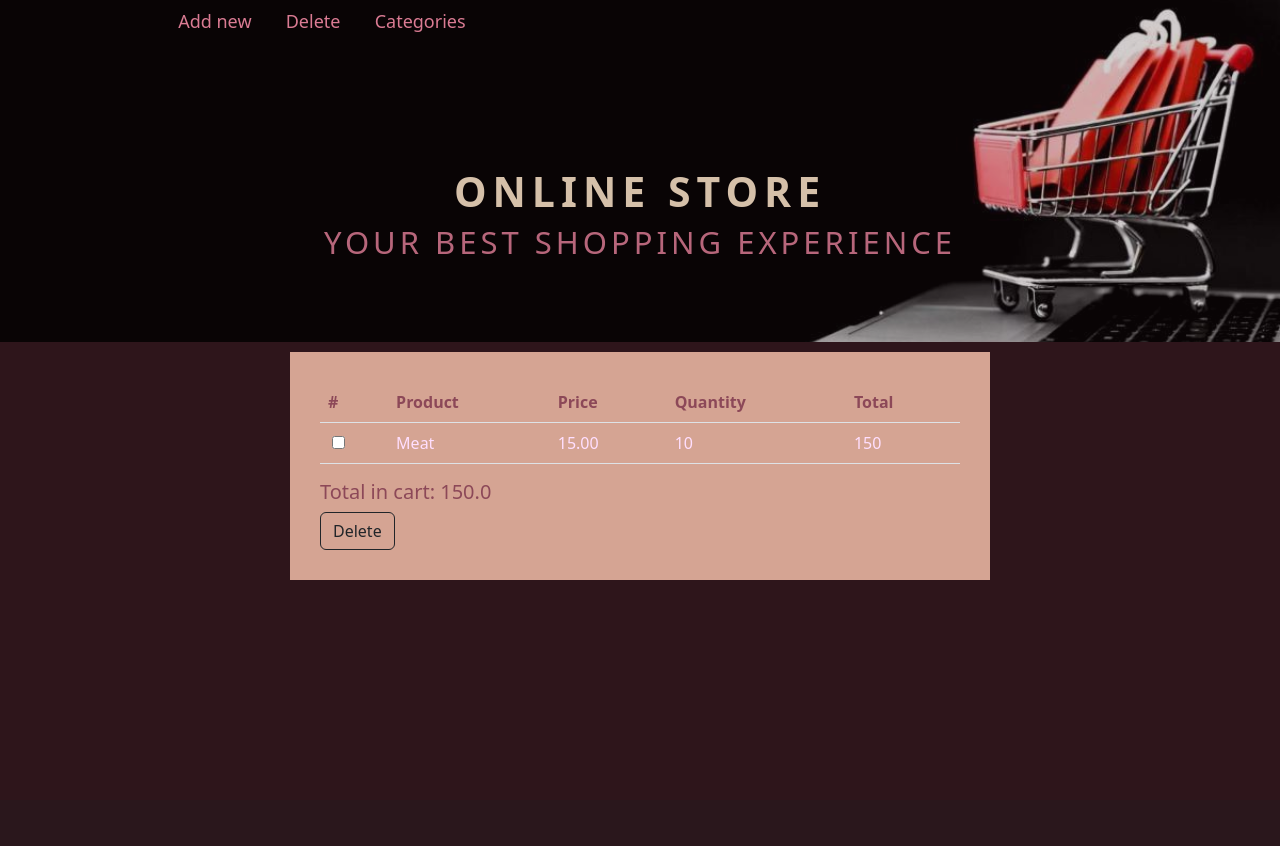
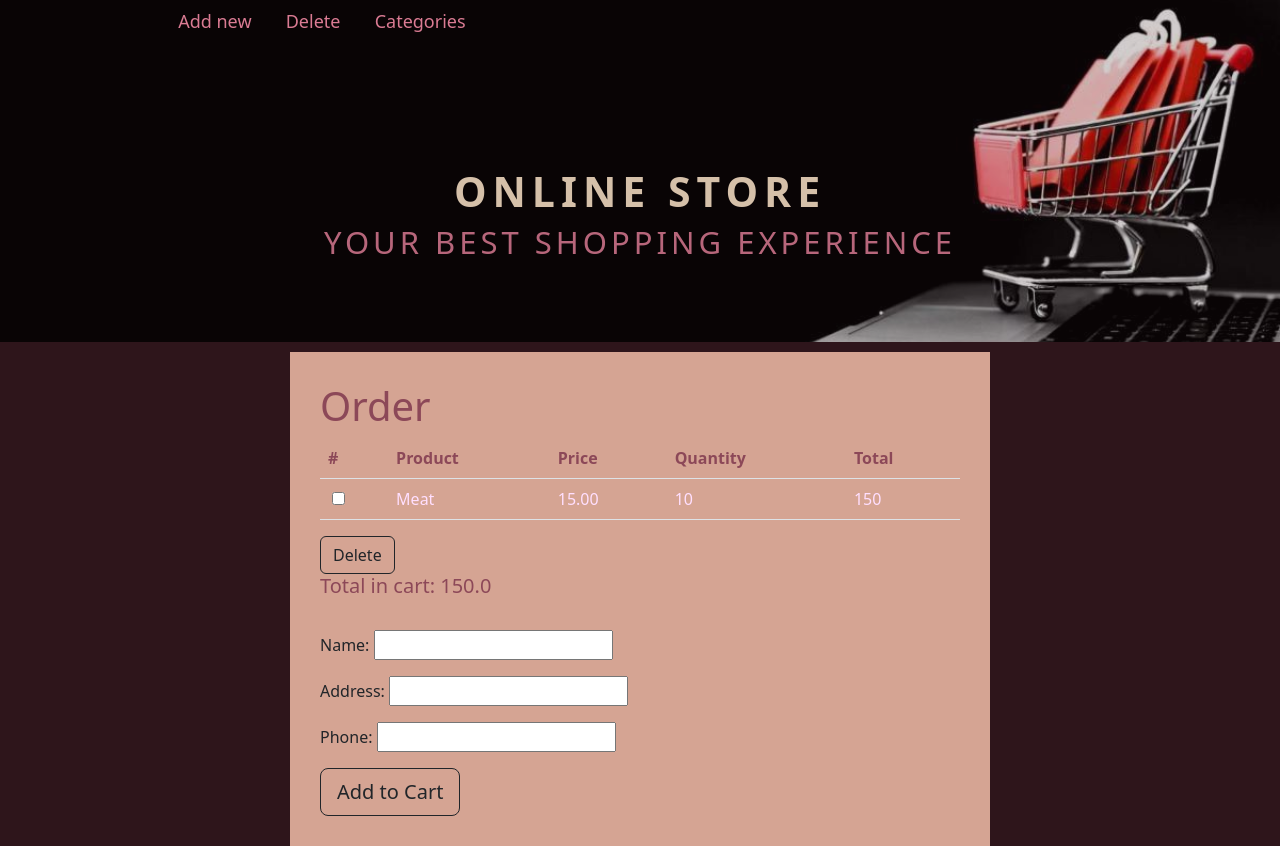
Before and after one commit to AnastassiyaProkudina/homework_60_anastassiya_prokudina, a Django app: page /cart/ in a window 1280 px wide. Before the commit the page ends 580 px from the top, so only its background shows below. Run offline with Django 4.2, Linux system fonts and the light colour scheme; data comes from the database, SQL or seed files in the repository; tables that the repository leaves empty hold one stand-in row (values such as "Sample post"); some libraries are stand-ins or nearby versions.

Commit message:
Добавила форму добавления заказа
на страницу прросмотра корзины с товарами.

```diff
--- a/online_store/forms.py
+++ b/online_store/forms.py
@@ -1,7 +1,7 @@
 from django import forms
 from django.core.exceptions import ValidationError
 
-from online_store.models import Product
+from online_store.models import Product, Cart, Order
 
 
 class ProductForm(forms.ModelForm):
@@ -23,7 +23,33 @@ class SimpleSearchForm(forms.Form):
         label="",
         widget=forms.TextInput(
             attrs={
-                'placeholder': 'Search Product...',
-                'style': 'border: solid #da7b93 2px; font-size: 16px; position: absolute;'
-            })
+                "placeholder": "Search Product...",
+                "style": "border: solid #da7b93 2px; font-size: 16px; position: absolute;",
+            }
+        ),
     )
+
+
+class ProductCartForm(forms.ModelForm):
+    class Meta:
+        model = Cart
+        fields = [
+            "qty",
+        ]
+
+    def clean_qty(self, pk):
+        qty = self.cleaned_data.get("qty")
+        balance = Product.objects.get_balance(pk=pk)
+        if qty > balance:
+            raise ValidationError(f"Max quantity is : {balance}!")
+        return qty
+
+
+class OrderForm(forms.ModelForm):
+    class Meta:
+        model = Order
+        fields = [
+            "name",
+            "address",
+            "phone",
+        ]
--- a/online_store/templates/cart/cart.html
+++ b/online_store/templates/cart/cart.html
@@ -2,6 +2,7 @@
 {% block title %}Cart{% endblock %}
 {% block content %}
     <div class="table-box form-box card-shadow">
+        <h1>Order</h1>
         <form action="{% url 'products_delete_from_cart' %}" method="post" enctype="multipart/form-data">
             {% csrf_token %}
             <table class="table">
@@ -33,8 +34,10 @@
                 {% endfor %}
                 </tbody>
             </table>
-            <h5>Total in cart: {{ result }}</h5>
             <input type="submit" class="btn btn-outline-dark" value="Delete">
+            <h5 class="justify-content-md-end">Total in cart: {{ result }}</h5>
         </form>
+        <br>
+        {% include 'partial/form.html' with action_url="order_detail" form_method='post'%}
     </div>
 {% endblock %}
--- a/online_store/views/cart.py
+++ b/online_store/views/cart.py
@@ -2,6 +2,7 @@
 from django.shortcuts import redirect
 from django.views.generic import ListView, TemplateView
 
+from online_store.forms import OrderForm
 from online_store.models import Cart, Product
 
 
@@ -23,6 +24,7 @@
     def get_context_data(self, *, object_list=None, **kwargs):
         context = super().get_context_data(**kwargs)
         context["result"] = Product.objects.get_total_result()
+        context["form"] = OrderForm()
         return context
 
 
```
